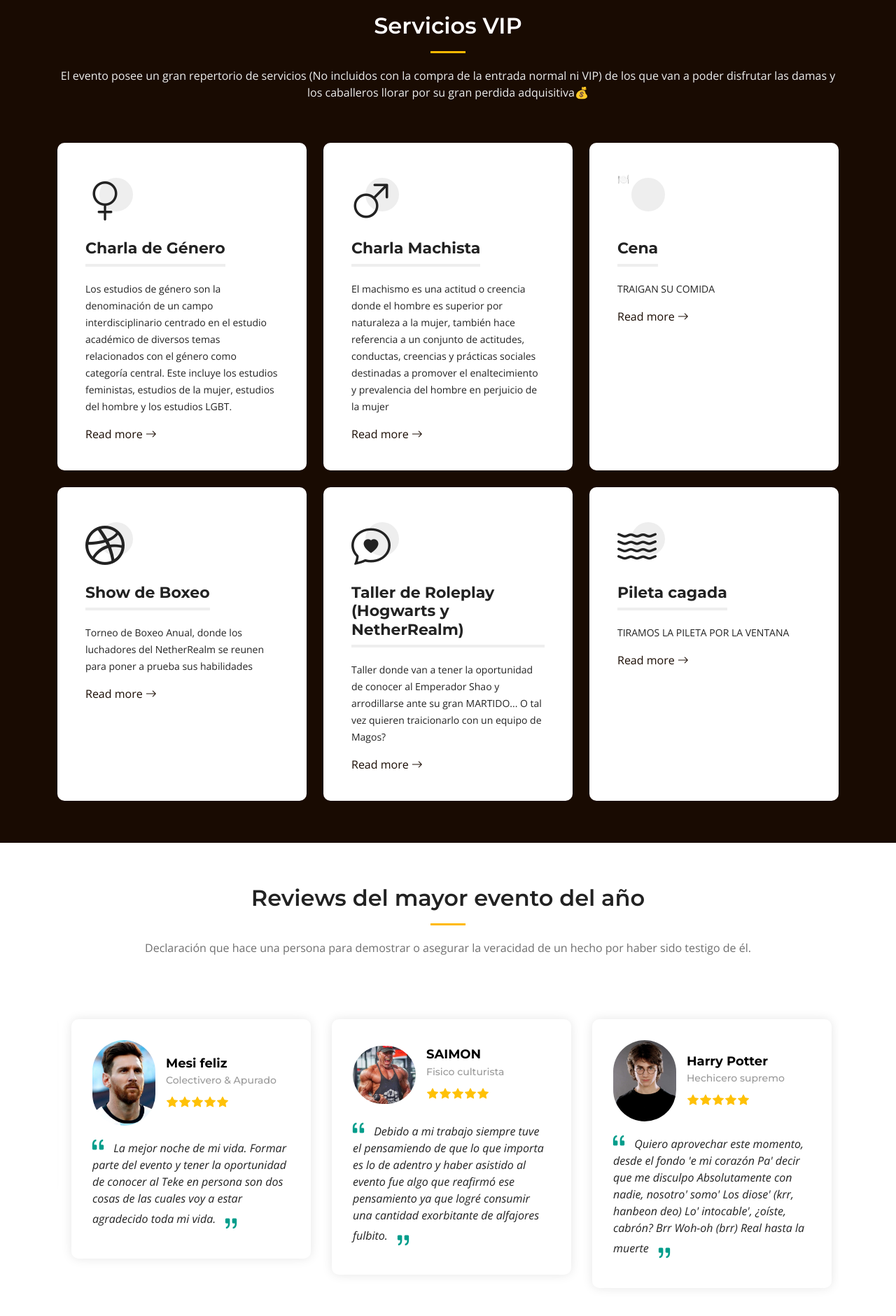
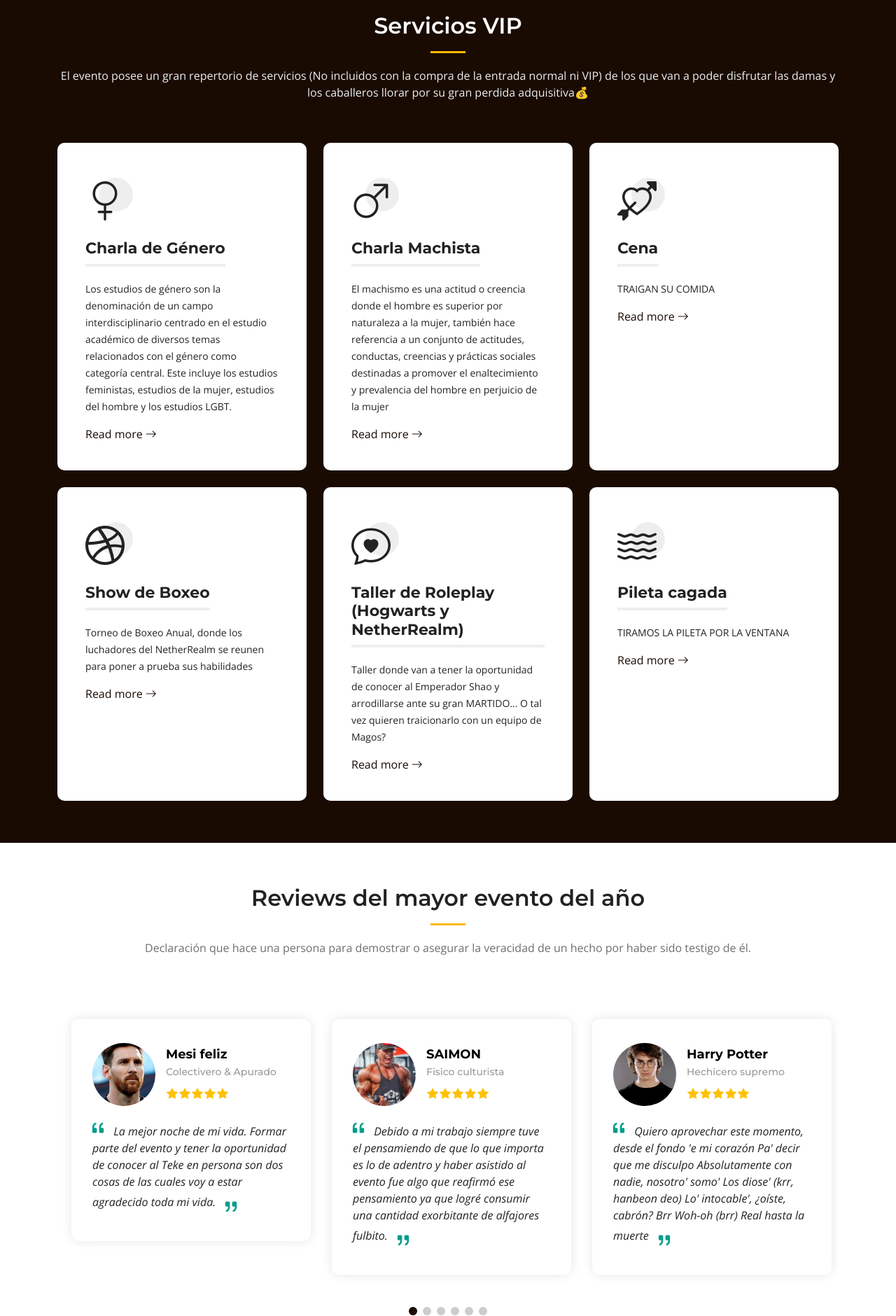
Before and after one commit to FranciscoDumont/teke-awards, a PHP site: page / in a window 1280 px wide. Shown: the part 3756-5636 px from the top of the page at 70% size. Run offline with PHP 8.4, Linux system fonts and the light colour scheme.

Commit message:
Fotos testimonio - fotos 404

```diff
--- a/assets/css/main.css
+++ b/assets/css/main.css
@@ -1065,8 +1065,10 @@ section {
 
 .testimonials .testimonial-item .testimonial-img {
   width: 90px;
+  height: 90px;
   border-radius: 50px;
   margin-right: 15px;
+  object-fit: cover;
 }
 
 .testimonials .testimonial-item h3 {
--- a/assets/js/timer.js
+++ b/assets/js/timer.js
@@ -5,7 +5,6 @@ const minutes = document.getElementById('minutes');
 const seconds = document.getElementById('seconds');
 
 const newYearTime = new Date("2022/12/17");
-console.log(newYearTime)
 
 
 function updateCountdownTime() {
--- a/index.html
+++ b/index.html
@@ -449,9 +449,7 @@
           <div class="col-lg-4 col-md-6">
             <div class="service-item position-relative">
               <div class="icon" >
-                <p style="width: 100%; height: 300px; object-fit: cover;">
-                    🍽
-                </p>
+                <i class="bi bi-arrow-through-heart"></i>
               </div>
               <h3>Cena</h3>
               <p>TRAIGAN SU COMIDA</p>
```
Also changed, not shown: 2 other files.
